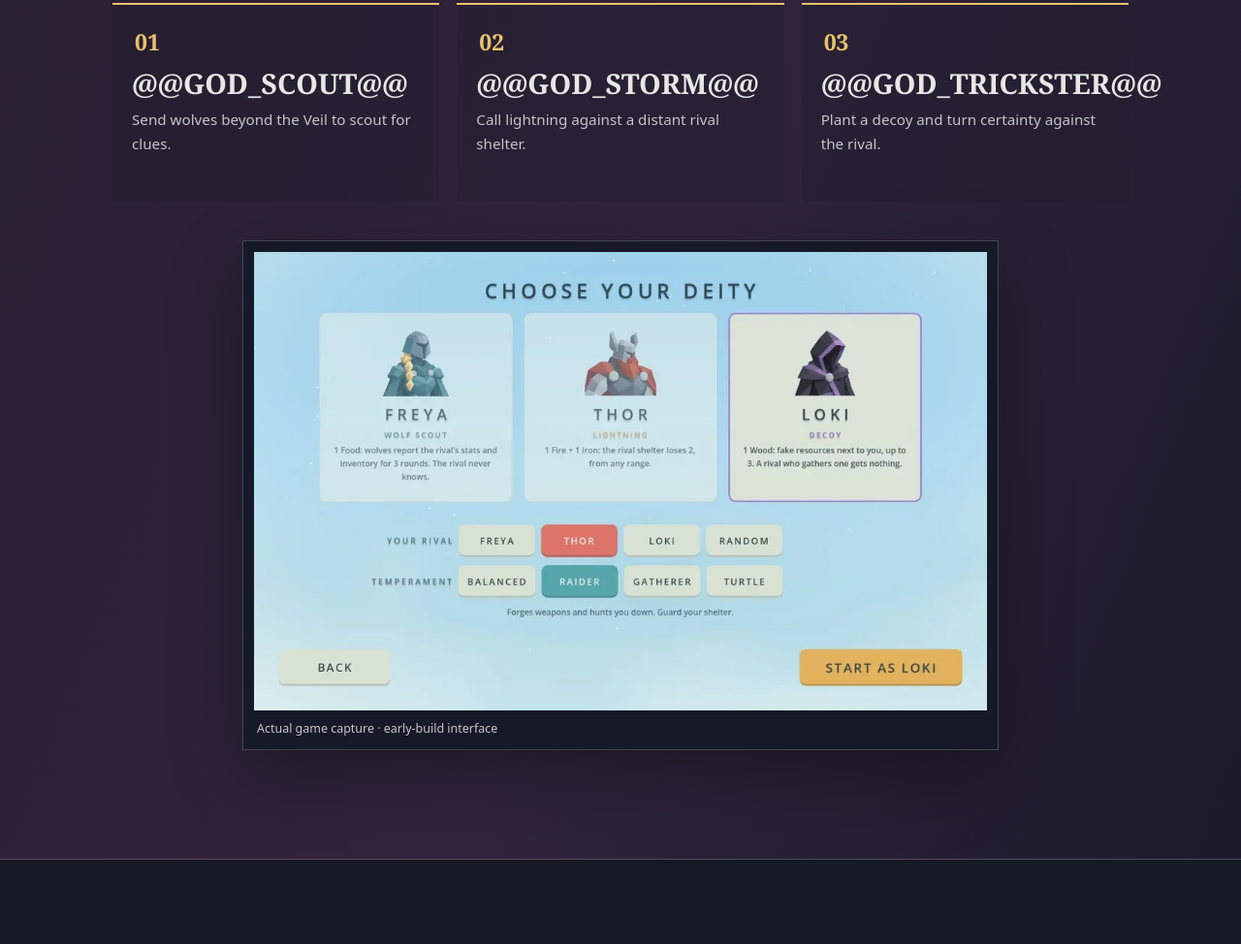
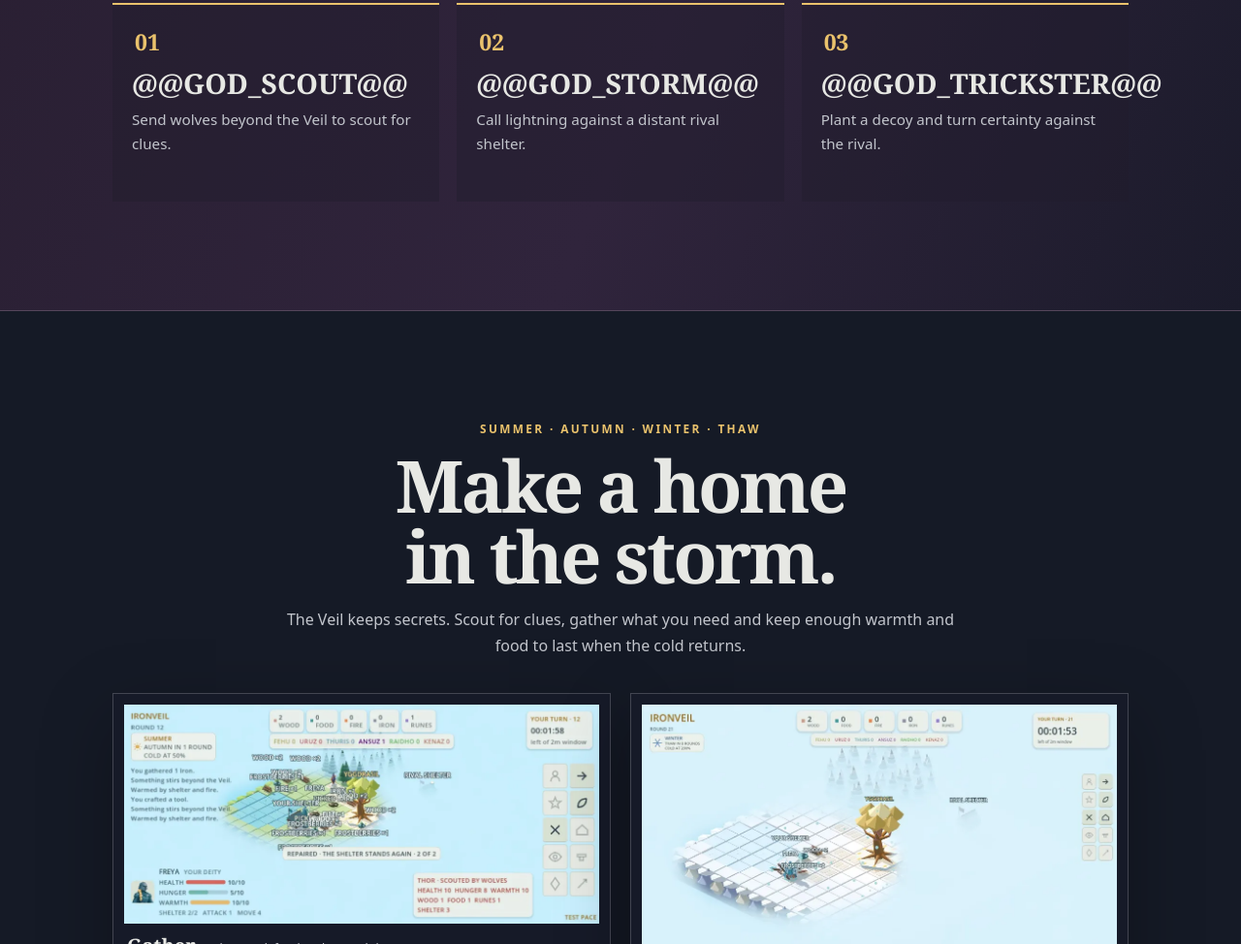
Before and after one commit to kayis-rahman/ironveil-site, a website: page index.html in a window 1280 px wide. Shown: the part 2008-2982 px from the top of the page at 97% size. Drawn offline with Linux system fonts and the light colour scheme.

Commit message:
no-mistakes(review): Removed outdated deity captures from home and guide

```diff
--- a/index.html
+++ b/index.html
@@ -54,10 +54,10 @@
           <h2>Winter is a strategy.</h2>
           <p>Ironveil is an offline game against a rival bot. Choose a god, gather and shelter through changing seasons, then race a rival you can never fully read.</p>
         </div>
+        <!-- Restore fresh gameplay captures after the game rename ships. -->
         <div class="story-grid">
           <article class="story-card reveal">
             <span class="step-number">01</span>
-            <picture data-image="assets/source/gameplay/deity-select.webp" data-sizes="(max-width: 760px) 100vw, 33vw"><source type="image/avif"><source type="image/webp"><img src="assets/source/gameplay/deity-select.webp" width="1000" height="625" alt="Ironveil deity selection screen showing @@GOD_SCOUT@@, @@GOD_STORM@@ and @@GOD_TRICKSTER@@" loading="lazy"></picture>
             <div class="story-copy"><h3>Choose your god</h3><p>Pick a deity and set the temperament of your rival bot before the match begins.</p></div>
           </article>
           <article class="story-card reveal">
@@ -87,10 +87,6 @@
           <article class="god-card reveal"><span class="step-number">02</span><h3>@@GOD_STORM@@</h3><p>Call lightning against a distant rival shelter.</p></article>
           <article class="god-card reveal"><span class="step-number">03</span><h3>@@GOD_TRICKSTER@@</h3><p>Plant a decoy and turn certainty against the rival.</p></article>
         </div>
-        <figure class="gods-capture reveal">
-          <picture data-image="assets/source/gameplay/deity-select.webp" data-sizes="(max-width: 760px) 100vw, 80vw"><source type="image/avif"><source type="image/webp"><img src="assets/source/gameplay/deity-select.webp" width="1000" height="625" alt="Actual Ironveil screen for choosing a god and rival bot temperament" loading="lazy"></picture>
-          <figcaption>Actual game capture · early-build interface</figcaption>
-        </figure>
       </div>
     </section>
 
```
Also changed, not shown: how-to-play/index.html (+1 -1 lines).
